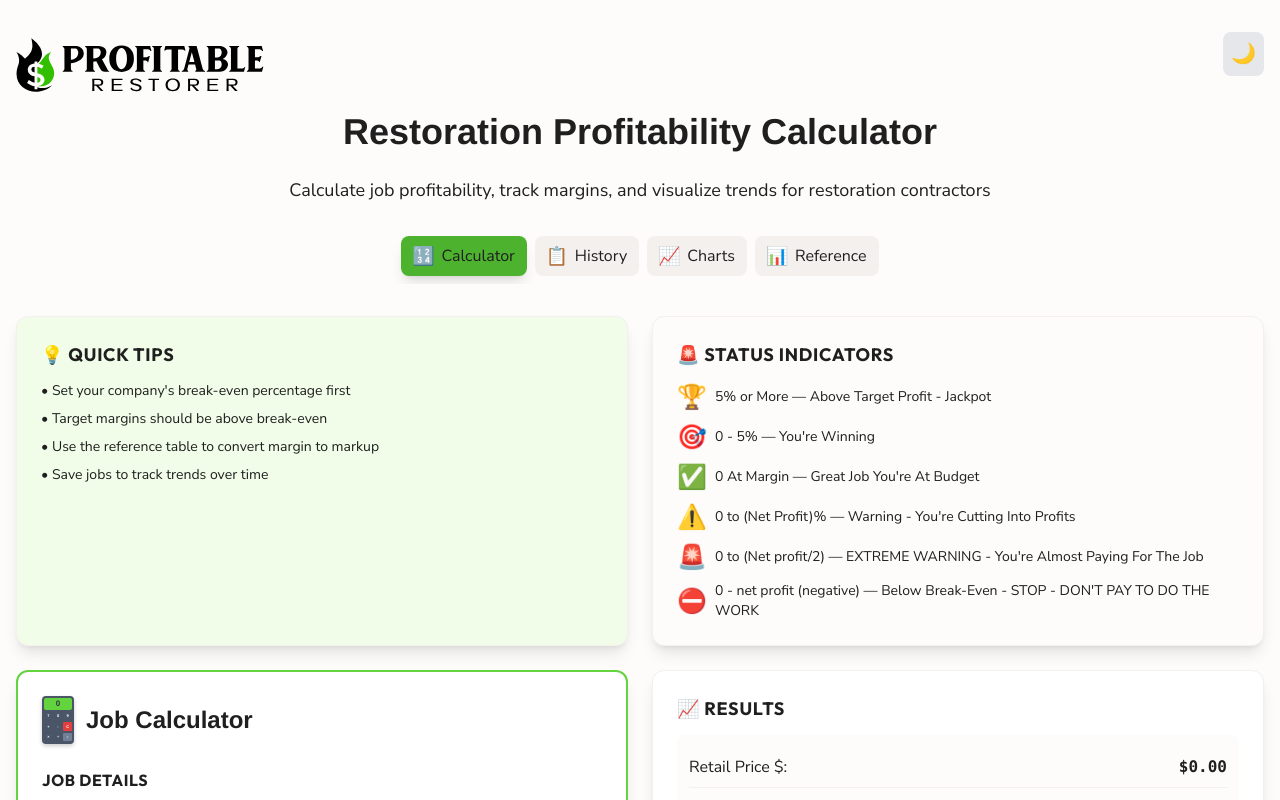
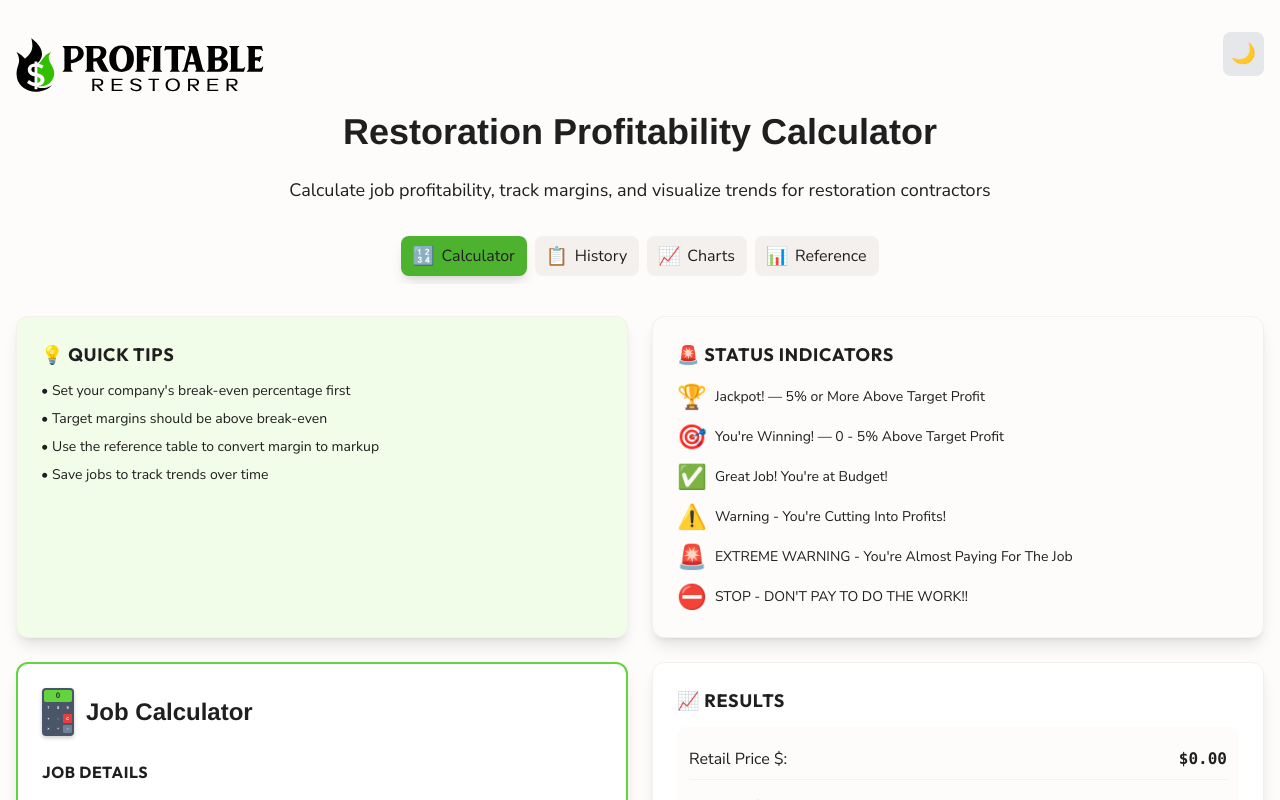
Before and after one commit to KayFernPR/Division-Calculator, a React (Vite) app: page / in a window 1280 px wide. Shown: the top 800 px of the page. Built offline with nearby package versions, Linux system fonts and the light colour scheme.

Commit message:
Update status indicator labels with new messaging while keeping same emojis

```diff
--- a/src/components/Calculator.jsx
+++ b/src/components/Calculator.jsx
@@ -291,17 +291,17 @@ const Calculator = ({ onAddJob }) => {
   const getStatusText = (status) => {
     switch (status) {
       case 'jackpot':
-        return "Above Target Profit - Jackpot"
+        return "Jackpot!"
       case 'winning':
-        return "You're Winning"
+        return "You're Winning!"
       case 'at-budget':
-        return "Great Job You're At Budget"
+        return "Great Job! You're at Budget!"
       case 'warning':
-        return "Warning - You're Cutting Into Profits"
+        return "Warning - You're Cutting Into Profits!"
       case 'extreme-warning':
         return "EXTREME WARNING - You're Almost Paying For The Job"
       case 'below-breakeven':
-        return "Below Break-Even - STOP - DON'T PAY TO DO THE WORK"
+        return "STOP - DON'T PAY TO DO THE WORK!!"
       default:
         return 'Calculating'
     }
@@ -576,27 +576,27 @@ const Calculator = ({ onAddJob }) => {
           <div className="space-y-2 text-sm" style={{color: '#1F1F1F'}}>
             <div className="flex items-center gap-2">
               <span className="text-2xl">🏆</span>
-              <span>5% or More — Above Target Profit - Jackpot</span>
+              <span>Jackpot! — 5% or More Above Target Profit</span>
             </div>
             <div className="flex items-center gap-2">
               <span className="text-2xl">🎯</span>
-              <span>0 - 5% — You're Winning</span>
+              <span>You're Winning! — 0 - 5% Above Target Profit</span>
             </div>
             <div className="flex items-center gap-2">
               <span className="text-2xl">✅</span>
-              <span>0 At Margin — Great Job You're At Budget</span>
+              <span>Great Job! You're at Budget!</span>
             </div>
             <div className="flex items-center gap-2">
               <span className="text-2xl">⚠️</span>
-              <span>0 to (Net Profit)% — Warning - You're Cutting Into Profits</span>
+              <span>Warning - You're Cutting Into Profits!</span>
             </div>
             <div className="flex items-center gap-2">
               <span className="text-2xl">🚨</span>
-              <span>0 to (Net profit/2) — EXTREME WARNING - You're Almost Paying For The Job</span>
+              <span>EXTREME WARNING - You're Almost Paying For The Job</span>
             </div>
             <div className="flex items-center gap-2">
               <span className="text-2xl">⛔</span>
-              <span>0 - net profit (negative) — Below Break-Even - STOP - DON'T PAY TO DO THE WORK</span>
+              <span>STOP - DON'T PAY TO DO THE WORK!!</span>
             </div>
           </div>
         </div>
```
